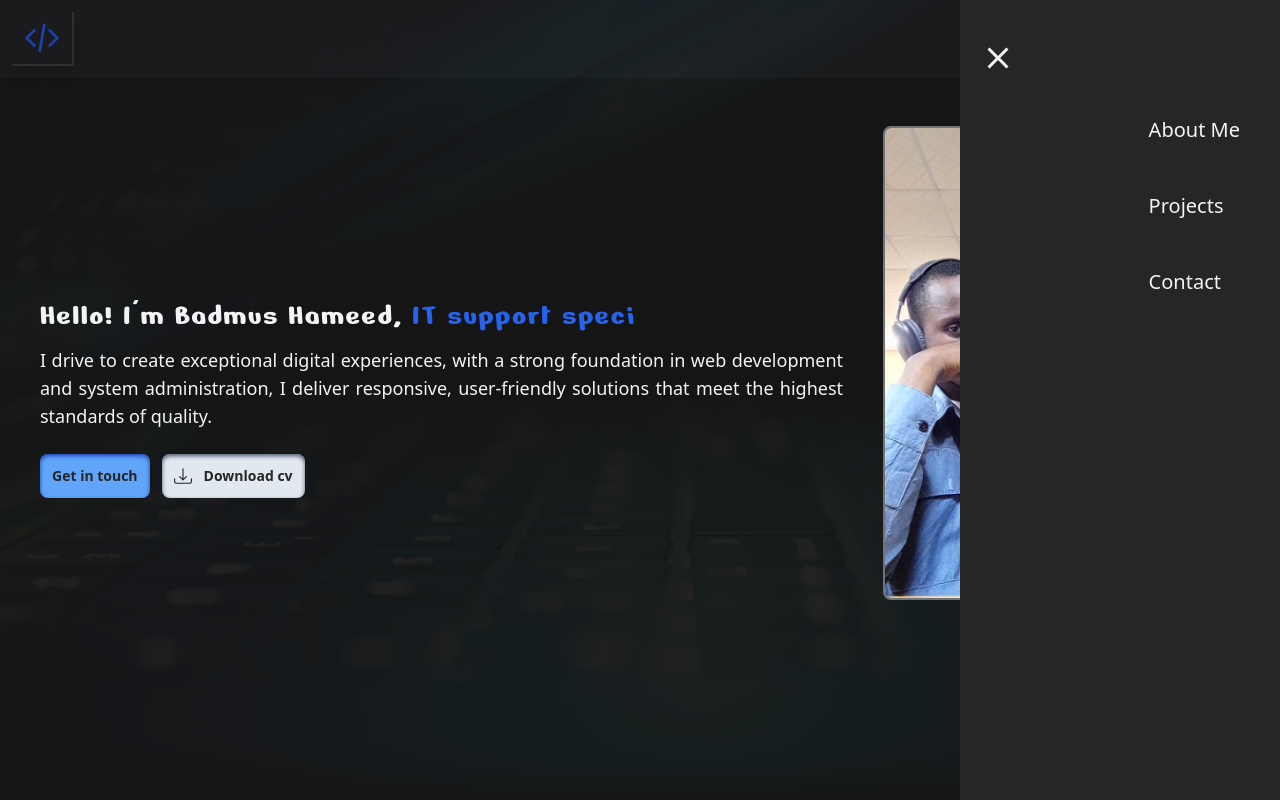
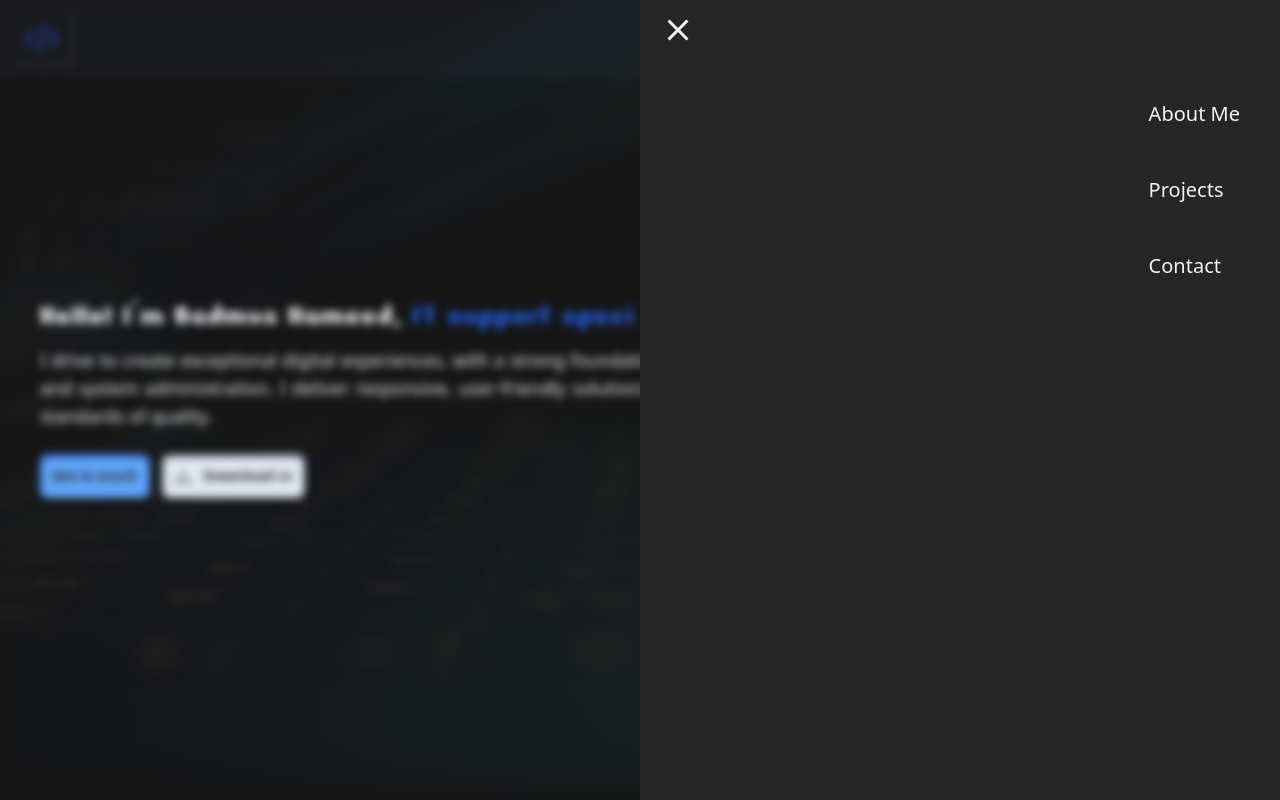
Before and after one commit to Badmatrix/matrixcodeit, a React (Vite) app: page / in a window 1280 px wide. Both pictures are taken after a click on the element 1250 px from the left and 39 px from the top of the page. Shown: the top 800 px of the page. Built offline with nearby package versions, Linux system fonts and the light colour scheme; what @xpd/tailwind-3dtransforms would draw is missing.

Commit message:
updated some component classes

```diff
--- a/src/App.jsx
+++ b/src/App.jsx
@@ -9,8 +9,8 @@ import Projects from "./components/Projects";
 import SkillsTech from "./components/SkillsTech";
 
 export default function App() {
+  const { sticky, stickyRef, headerRef } = useSticky();
   const [openModal, setOpenModal] = useState(false);
-  const { sticky, stickyRef, headerRef } = useSticky();
   const aboutRef = useRef(null);
   const contactRef = useRef(null);
   const projectRef = useRef(null);
@@ -28,7 +28,7 @@ export default function App() {
   }
 
   return (
-    <div className="text-lg">
+    <div className="text-lg relative">
       <Header
         openModal={openModal}
         handleToggle={handleToggle}
@@ -49,6 +49,7 @@ export default function App() {
           projectRef={projectRef}
           contactRef={contactRef}
           aboutRef={aboutRef}
+          openModal={ openModal}
         />
       ) : (
         ""
--- a/src/ui/Modal.jsx
+++ b/src/ui/Modal.jsx
@@ -31,10 +31,12 @@ export default function Modal({
     });
   }
   return (
+    <section className="fixed left-0 top-0 z-20 h-full w-full overflow-hidden backdrop-blur-sm">
       <div
-      className={`modal fixed right-0 top-0 z-50 h-screen w-full space-y-8 bg-neutral-800 py-10  md:w-1/3 xl:w-1/4 ${openModal ? "" : " "}`}
+        className={`absolute right-0 top-0 h-screen w-0 transform overflow-x-hidden bg-neutral-800 transition-all duration-1000 ease-linear ${openModal ? "w-1/2" : "w-0"}`}
       >
-      <div className="px-5">
+        <div className="modal space-y-8">
+          <div className="px-5 py-3">
             <MdOutlineClose
               className="cursor-pointer text-4xl transition-all duration-200 ease-in-out hover:text-slate-300"
               onClick={handleToggle}
@@ -45,9 +47,31 @@ export default function Modal({
               <li onClick={gotoAbout}>about me</li>
               <li onClick={gotoProject}>projects</li>
               <li onClick={gotoContact}>contact</li>
-          {/* <li><a href="#" target="_blank" rel="noopener noreferrer"></a></li> */}
+              {
+                <li>
+                  <a href="#" target="_blank" rel="noopener noreferrer"></a>
+                </li>
+              }
             </ul>
           </Fade>
         </div>
+      </div>
+    </section>
+
+    //  <div>
+    //   <div>
+    //     <button onClick={() => setOpenPanel(true)}>Open</button>
+    //   </div>
+    //   <SlidingPanel
+    //     type={'left'}
+    //     isOpen={openPanel}
+    //     size={30}
+    //   >
+    //     <div>
+    //       <div>My Panel Content</div>
+    //       <button onClick={() => setOpenPanel(false)}>close</button>
+    //     </div>
+    //   </SlidingPanel>
+    // </div>
   );
 }
--- a/src/ui/NavBar.jsx
+++ b/src/ui/NavBar.jsx
@@ -5,7 +5,7 @@ import { GiHamburgerMenu } from "react-icons/gi";
 export default function NavBar({ openModal, handleToggle, sticky, stickyRef }) {
   return (
     <div
-      className={`w-full z-50 ${
+      className={`w-full z-10 ${
         sticky ? "fixed top-0 left-0 bg-neutral-800" : "bg-gray-600/10"
       }`}
     >
--- a/tailwind.config.js
+++ b/tailwind.config.js
@@ -10,9 +10,7 @@ export default {
         quicksand: ["Quicksand"],
         nerko: ["Nerko one"],
       },
-      rotate: {
-        360: "360deg",
-      },
+
     },
   },
   plugins: [require("@xpd/tailwind-3dtransforms")],
```
Lines whose indentation alone changed are shown as unchanged.
